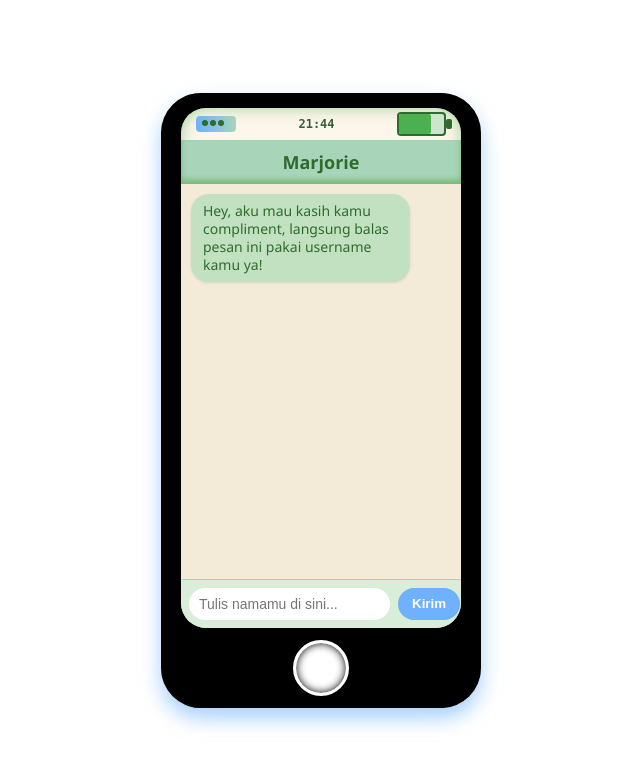
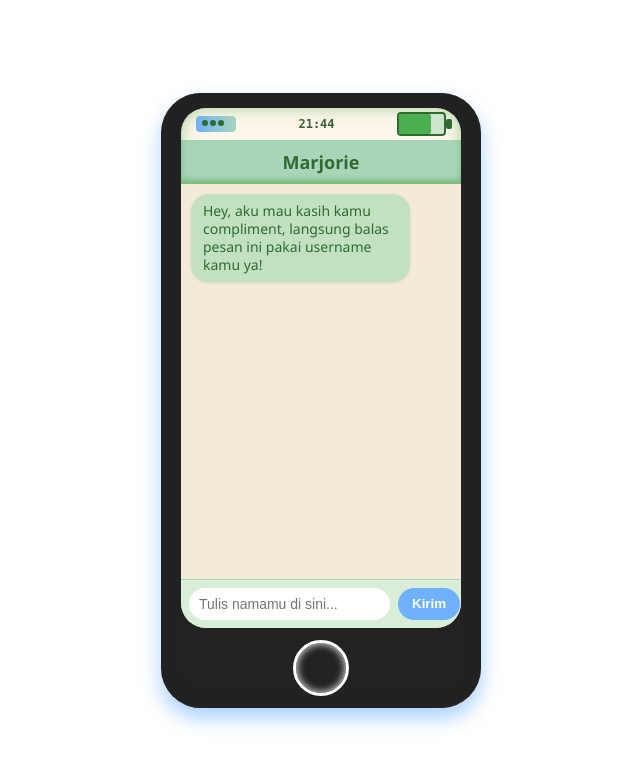
Before and after one commit to 307temporaryredirect/compliments, a Flask app: page / in a window 1280 px wide. Shown: the top 768 px of the page, without its empty margins (319-959 px from the left). Run offline with Flask 3, Linux system fonts and the light colour scheme.

Commit message:
Update style.css

```diff
--- a/static/css/style.css
+++ b/static/css/style.css
@@ -9,11 +9,11 @@ body {
 }
 
 .phone-frame {
-  background: linear-gradient(145deg, #000000, #000000);
+  background: linear-gradient(145deg, #222222, #222222);
   border-radius: 40px;
   width: 320px;
   height: 565px;
-  box-shadow: inset 0 0 15px #000000, 0 10px 20px rgba(107, 176, 252, 0.6);
+  box-shadow: inset 0 0 15px #222222, 0 10px 20px rgba(107, 176, 252, 0.6);
   display: flex;
   flex-direction: column;
   align-items: center;
@@ -184,9 +184,9 @@ button:hover {
   bottom: 12px;
   width: 50px; /* Sedikit lebih kecil */
   height: 50px;
-  background: #ffffff;
+  background: #222222;
   border-radius: 50%;
-  box-shadow: inset 0 0 8px #000000;
+  box-shadow: inset 0 0 8px #ffffff;
   left: 50%;
   transform: translateX(-50%);
   cursor: pointer;
```
